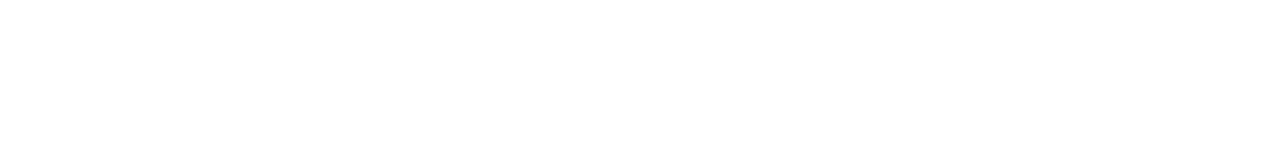
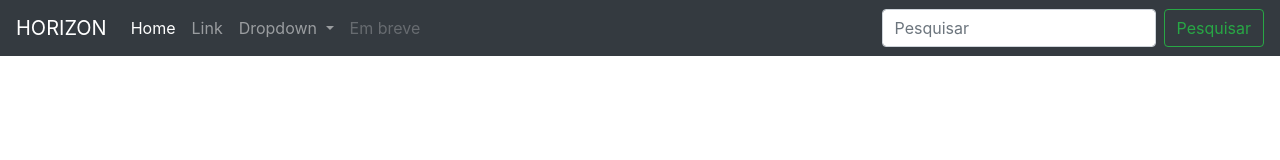
Before and after one commit to dandinho1/HTML, a plain HTML site: page site.html in a window 1280 px wide. Drawn offline with nearby package versions, Linux system fonts and the light colour scheme.

Commit message:
Update site.html

```diff
--- a/site.html
+++ b/site.html
@@ -20,6 +20,45 @@
   </head>
   <body>
 
+    <!--MENU-->
+
+    <nav class="navbar navbar-expand-lg navbar-dark bg-dark">
+        <a class="navbar-brand" href="#">HORIZON</a>
+        <button class="navbar-toggler" type="button" data-toggle="collapse" data-target="#conteudoNavbarSuportado" aria-controls="conteudoNavbarSuportado" aria-expanded="false" aria-label="Alterna navegação">
+          <span class="navbar-toggler-icon"></span>
+        </button>
+
+        <div class="collapse navbar-collapse" id="conteudoNavbarSuportado">
+          <ul class="navbar-nav mr-auto">
+            <li class="nav-item active">
+              <a class="nav-link" href="#">Home <span class="sr-only">(página atual)</span></a>
+            </li>
+            <li class="nav-item">
+              <a class="nav-link" href="#">Link</a>
+            </li>
+            <li class="nav-item dropdown">
+              <a class="nav-link dropdown-toggle" href="#" id="navbarDropdown" role="button" data-toggle="dropdown" aria-haspopup="true" aria-expanded="false">
+                Dropdown
+              </a>
+              <div class="dropdown-menu" aria-labelledby="navbarDropdown">
+                <a class="dropdown-item" href="#">Ação</a>
+                <a class="dropdown-item" href="#">Outra ação</a>
+                <div class="dropdown-divider"></div>
+                <a class="dropdown-item" href="#">Algo mais aqui</a>
+              </div>
+            </li>
+            <li class="nav-item">
+              <a class="nav-link disabled" href="#">Em breve</a>
+            </li>
+          </ul>
+          <form class="form-inline my-2 my-lg-0">
+            <input class="form-control mr-sm-2" type="search" placeholder="Pesquisar" aria-label="Pesquisar">
+            <button class="btn btn-outline-success my-2 my-sm-0" type="submit">Pesquisar</button>
+          </form>
+        </div>
+      </nav>
+
+
 
 
 
```
